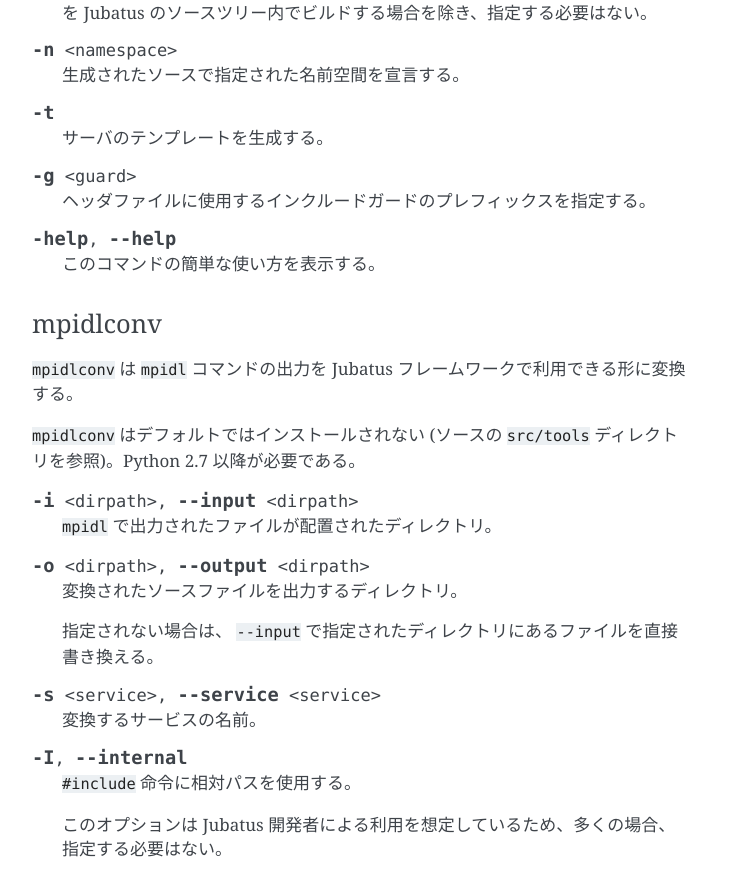
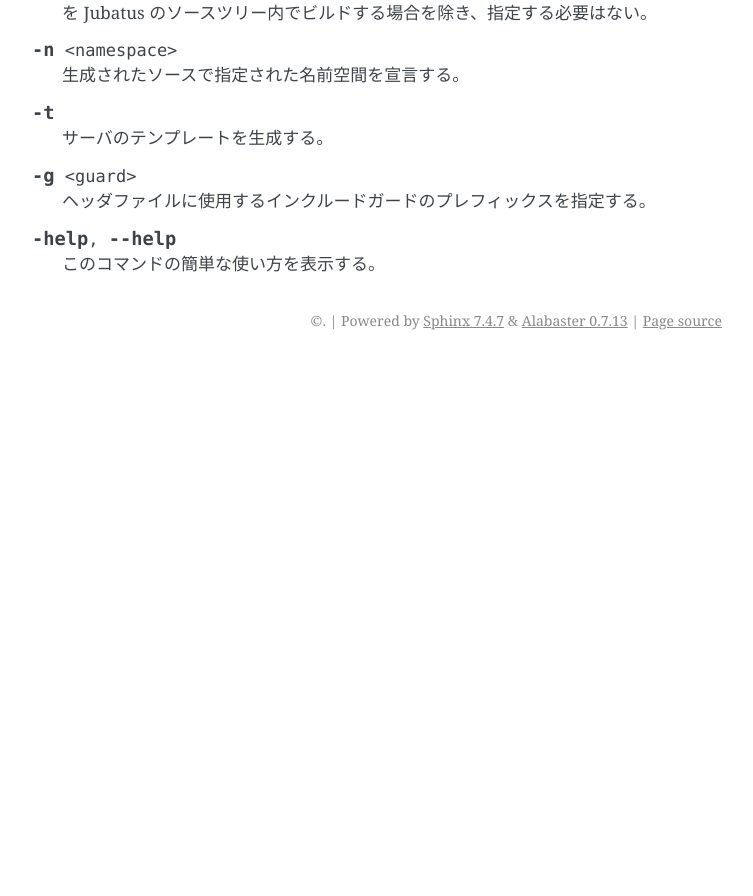
Before and after one commit to jubatus/website, a Sphinx documentation site: the page built from source/ja/commands.rst, in a window 1280 px wide and 900 px high, scrolled down 7747 px. Shown: the top 896 px of the window, without its empty margins (388-1141 px from the left). Built offline with Sphinx 7.4.7, drawn with Linux system fonts in a browser that asks for light colours; the version number could not be read and is left out; after the commit the page ends 8107 px from its top, so only the background shows below that.

Commit message:
remove mpidlconv usage

```diff
--- a/source/ja/commands.rst
+++ b/source/ja/commands.rst
@@ -436,32 +436,3 @@
 .. option:: -help, --help
 
    このコマンドの簡単な使い方を表示する。
-
-mpidlconv
-~~~~~~~~~
-
-``mpidlconv`` は ``mpidl`` コマンドの出力を Jubatus フレームワークで利用できる形に変換する。
-
-``mpidlconv`` はデフォルトではインストールされない (ソースの ``src/tools`` ディレクトリを参照)。Python 2.7 以降が必要である。
-
-.. program:: mpidlconv
-
-.. option:: -i <dirpath>, --input <dirpath>
-
-   ``mpidl`` で出力されたファイルが配置されたディレクトリ。
-
-.. option:: -o <dirpath>, --output <dirpath>
-
-   変換されたソースファイルを出力するディレクトリ。
-
-   指定されない場合は、 ``--input`` で指定されたディレクトリにあるファイルを直接書き換える。
-
-.. option:: -s <service>, --service <service>
-
-   変換するサービスの名前。
-
-.. option:: -I, --internal
-
-   ``#include`` 命令に相対パスを使用する。
-
-   このオプションは Jubatus 開発者による利用を想定しているため、多くの場合、指定する必要はない。
```
Also changed, not shown: source/en/commands.rst (+0 -29 lines).
